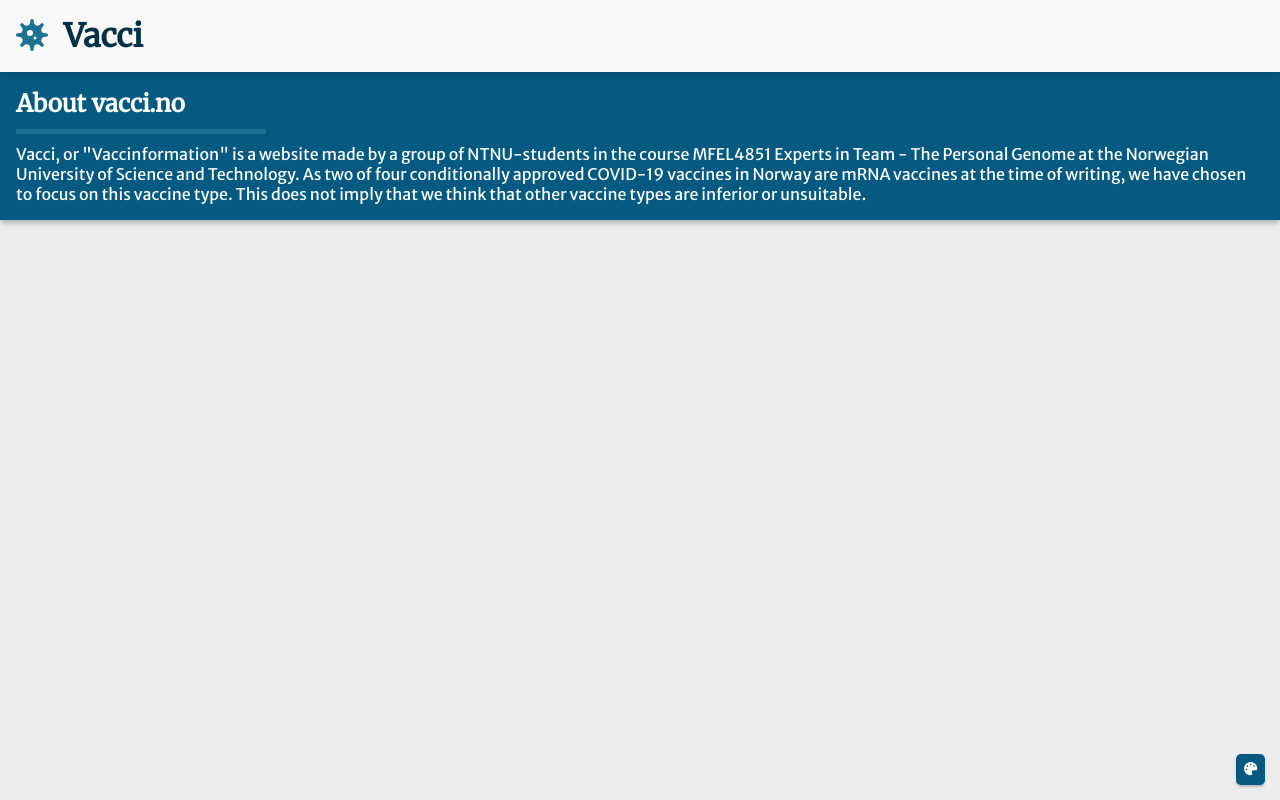
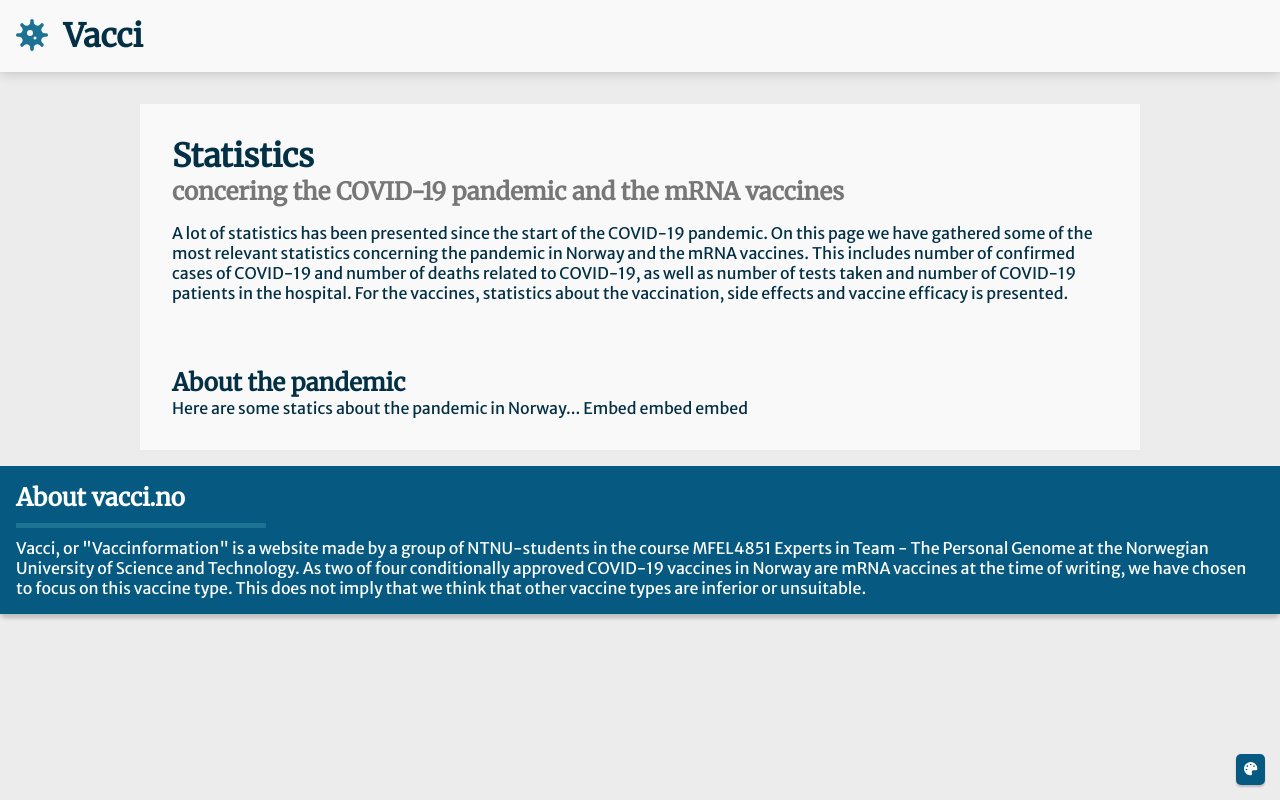
Before and after one commit to gullskatten/vacci, a React (Create React App) app: page /statistics in a window 1280 px wide. Built offline with nearby package versions, Linux system fonts and the light colour scheme.

Commit message:
added statistics page

```diff
--- a/package.json
+++ b/package.json
@@ -24,8 +24,8 @@
     "@types/node": "^14.14.31",
     "@types/react": "^17.0.2",
     "@types/react-dom": "^17.0.1",
-    "@types/styled-components": "^5.1.7",
-    "@types/react-router-dom": "^5.1.7"
+    "@types/react-router-dom": "^5.1.7",
+    "@types/styled-components": "^5.1.7"
   },
   "scripts": {
     "start": "react-scripts start",
--- a/src/App.tsx
+++ b/src/App.tsx
@@ -6,6 +6,7 @@ import ColorPickerNavAction from "./components/ColorPicker/ColorPickerNavAction"
 import { BrowserRouter as Router, Route } from "react-router-dom";
 import Home from "./components/Home/Home";
 import Concerns from "./components/Concern/Concerns";
+import Stats from "./components/Statistics/Stats";
 
 loadIcons();
 
@@ -15,6 +16,7 @@ const App: React.FC = () => {
       <Route path="/" component={Nav} />
       <Route path="/" component={ColorPickerNavAction} />
       <Route path="/concerns" component={Concerns} />
+      <Route path="/statistics" component={Stats} />
       <Route path="/" exact component={Home} />
       <Route path="/" component={Footer} />
     </Router>
--- /dev/null
+++ b/src/components/Statistics/Stats.tsx
@@ -0,0 +1,51 @@
+import React from "react";
+import Background, { BackdropBackground } from "../../styleguide/Background";
+import Flex from "../../styleguide/Flex";
+import Padding from "../../styleguide/Padding";
+import StyledImage from "../../styleguide/StyledImage";
+import Text from "../../styleguide/Text";
+import MainMatter from "../Content/MainMatter";
+import Margin from "../../styleguide/Margin";
+import StyledLink from "../../styleguide/StyledLink"
+
+
+const Stats: React.FC = () => {
+  return (
+    <MainMatter>
+      <Background background="surface" fullWidth>
+        <Padding all="l">
+          <Text variant="title" element = "h1" color = "onSurface">
+            Statistics
+          </Text>
+
+          <Text variant = "subtitle" element = "h2" color = "onBackgroundContrast">
+            concering the COVID-19 pandemic and the mRNA vaccines
+          </Text>
+
+          <Flex direction = "column">
+            <Text color = "onSurface" gutterTop = "m">
+              A lot of statistics has been presented since the start of the COVID-19 pandemic.
+              On this page we have gathered some of the most relevant statistics concerning the
+              pandemic in Norway and the mRNA vaccines. This includes number of confirmed cases
+              of COVID-19 and number of deaths related to COVID-19, as well as number of tests taken
+              and number of COVID-19 patients in the hospital. For the vaccines,
+              statistics about the vaccination, side effects and vaccine efficacy is presented.
+            </Text>
+          </Flex>
+        </Padding>
+        <Padding all = "l">
+          <Text variant = "subtitle" element = "h1" color = "onSurface">
+            About the pandemic
+          </Text>
+          <Flex direction = "column">
+            <Text variant = "body" element ="h3" color ="onSurface">
+              Here are some statics about the pandemic in Norway... Embed embed embed
+            </Text>
+          </Flex>
+        </Padding>
+      </Background>
+    </MainMatter>
+  );
+};
+
+export default Stats;
```
Also changed, not shown: 2 other files (tests, documents, lock files or other folders).
